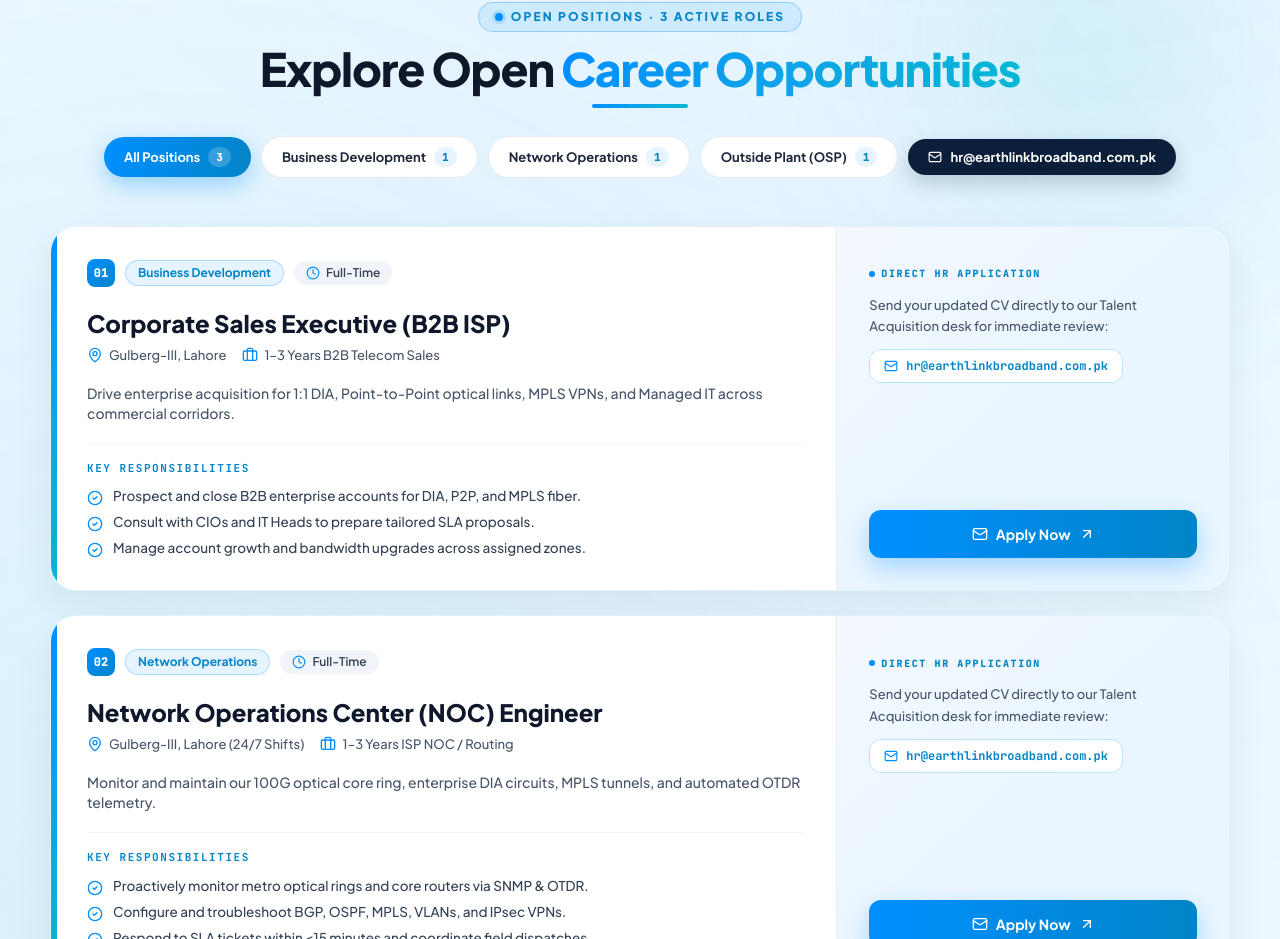
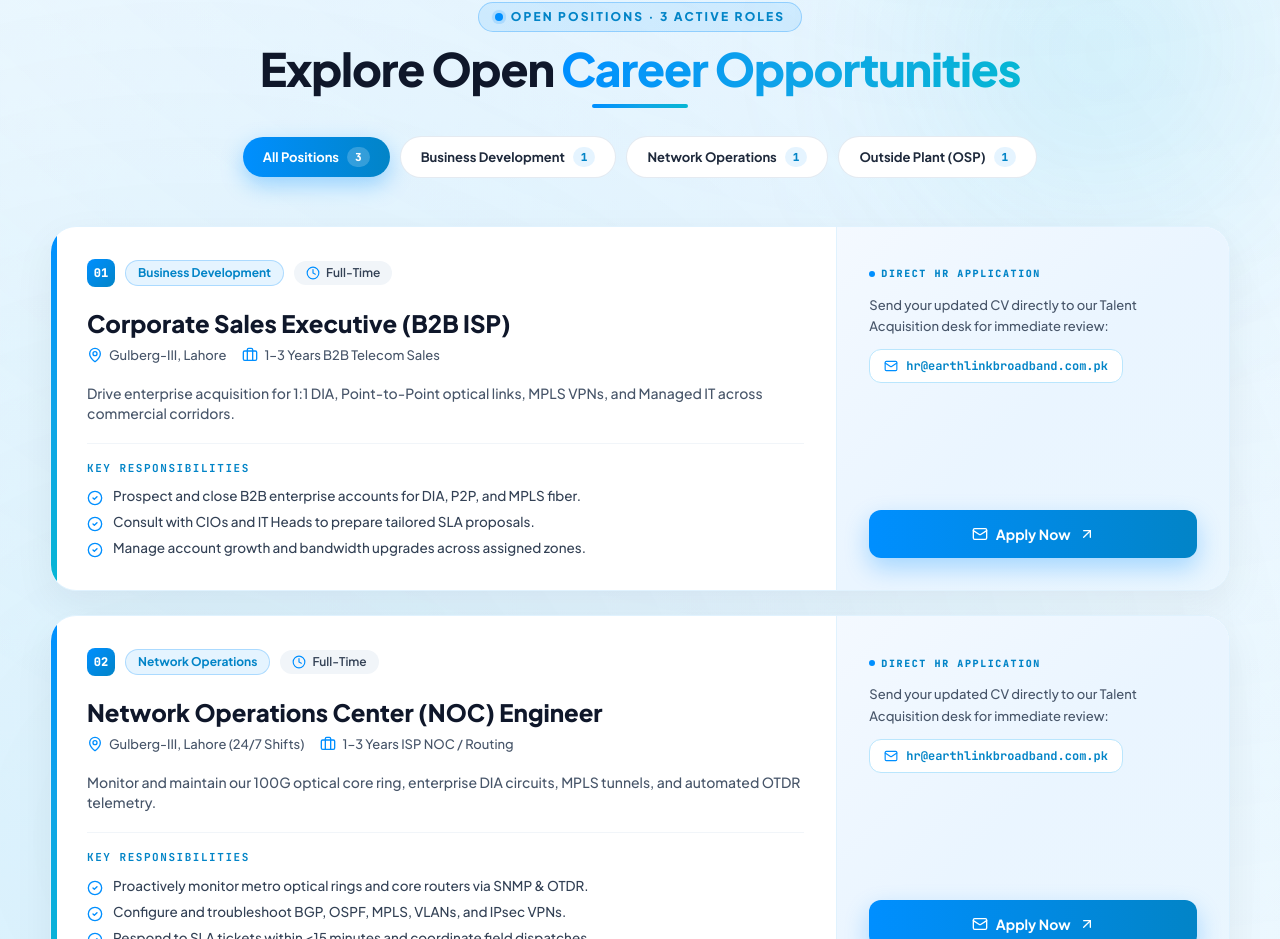
Before and after one commit to zainshabbir04/Earthlink, a Next.js app: page /careers in a window 1280 px wide. Shown: the part 1468-2407 px from the top of the page. Built offline with nearby package versions, Linux system fonts and the light colour scheme.

Commit message:
Remove HR email pill button from Careers department filter row

```diff
--- a/src/components/CareersInteractive.tsx
+++ b/src/components/CareersInteractive.tsx
@@ -63,7 +63,7 @@ export default function CareersInteractive() {
 
         <div className="w-24 h-1 rounded-full bg-gradient-to-r from-[#008FFF] via-[#0FA4E8] to-[#06B6D4]" />
 
-        {/* Interactive Department Count Buttons + Direct HR Mail Button */}
+        {/* Interactive Department Count Buttons */}
         <div className="pt-3 flex flex-wrap items-center justify-center gap-2.5">
           {departments.map((dept) => {
             const count =
@@ -95,17 +95,6 @@ export default function CareersInteractive() {
               </button>
             );
           })}
-
-          <a
-            href={`mailto:${HR_EMAIL}?subject=${encodeURIComponent(
-              `Career Inquiry — ${BRAND_INFO.companyName}`
-            )}`}
-            className="inline-flex items-center gap-2 px-4 sm:px-5 py-2.5 rounded-full text-xs sm:text-[13px] font-bold bg-[#0B1F3A] hover:bg-[#008FFF] transition-all shadow-[0_8px_20px_rgba(11,31,58,0.2)]"
-            style={{ color: "#FFFFFF" }}
-          >
-            <Mail className="w-3.5 h-3.5 shrink-0" />
-            <span>{HR_EMAIL}</span>
-          </a>
         </div>
       </div>
 
```
